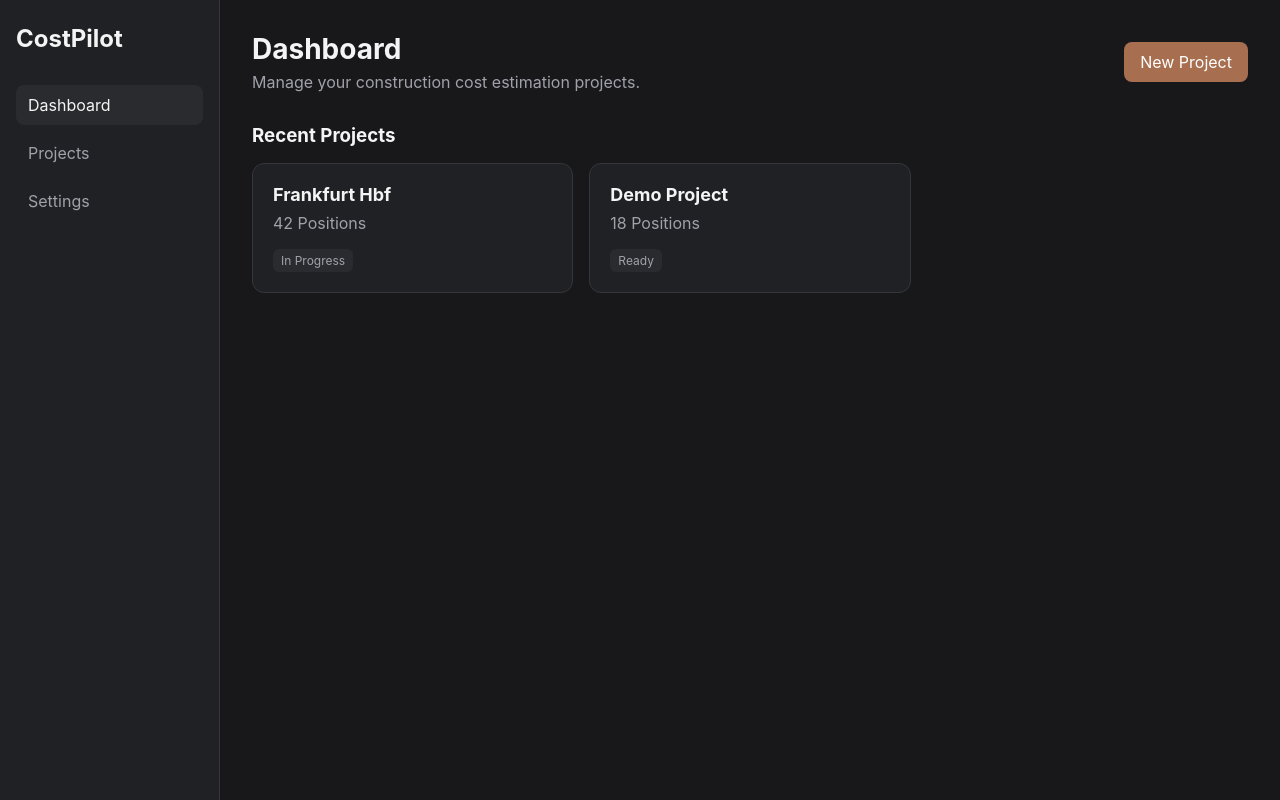
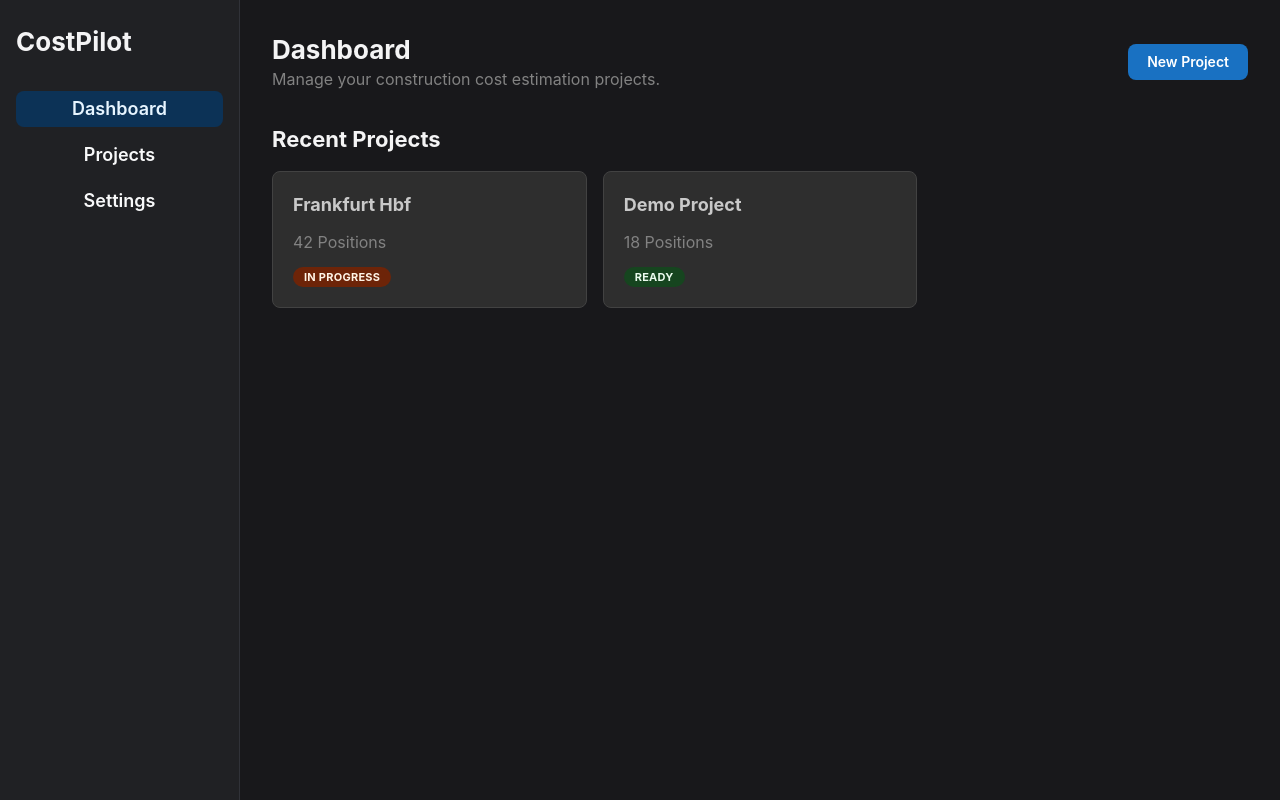
Before and after one commit to ilinwgl/costpilot-frontend, a React (Vite) app: page / in a window 1280 px wide. Built offline with nearby package versions, Linux system fonts and the light colour scheme.

Commit message:
feat: add Mantine style library

```diff
--- /dev/null
+++ b/postcss.config.cjs
@@ -0,0 +1,14 @@
+module.exports = {
+  plugins: {
+    "postcss-preset-mantine": {},
+    "postcss-simple-vars": {
+      variables: {
+        "mantine-breakpoint-xs": "36em",
+        "mantine-breakpoint-sm": "48em",
+        "mantine-breakpoint-md": "62em",
+        "mantine-breakpoint-lg": "75em",
+        "mantine-breakpoint-xl": "88em",
+      },
+    },
+  },
+};
--- a/src/components/sidebar.tsx
+++ b/src/components/sidebar.tsx
@@ -1,23 +1,44 @@
+import {
+  Button,
+  Stack,
+  Title,
+} from "@mantine/core";
+
 function Sidebar() {
   return (
     <aside className="sidebar">
-      <div className="sidebar-header">
-        <h1 className="app-title">CostPilot</h1>
-      </div>
+      <Title order={2} mb="xl">
+        CostPilot
+      </Title>
 
-      <nav className="sidebar-nav">
-        <button className="nav-button nav-button-active">
+      <Stack gap="xs">
+        <Button
+          variant="light"
+          color="blue"
+          fullWidth
+          fz={18}
+        >
           Dashboard
-        </button>
+        </Button>
 
-        <button className="nav-button">
+        <Button
+          variant="subtle"
+          color="gray"
+          fullWidth
+          fz={18}
+        >
           Projects
-        </button>
+        </Button>
 
-        <button className="nav-button">
+        <Button
+          variant="subtle"
+          color="gray"
+          fullWidth
+          fz={18}
+        >
           Settings
-        </button>
-      </nav>
+        </Button>
+      </Stack>
     </aside>
   );
 }
--- a/src/main.tsx
+++ b/src/main.tsx
@@ -1,5 +1,9 @@
 import React from "react";
 import ReactDOM from "react-dom/client";
+
+import "@mantine/core/styles.css";
+
+import { MantineProvider } from "@mantine/core";
 
 import App from "./app";
 import "./styles/global.css";
@@ -8,6 +12,8 @@ ReactDOM.createRoot(
   document.getElementById("root") as HTMLElement,
 ).render(
   <React.StrictMode>
-    <App />
+    <MantineProvider defaultColorScheme="dark">
+      <App />
+    </MantineProvider>
   </React.StrictMode>,
 );
--- a/src/pages/dashboard-page.tsx
+++ b/src/pages/dashboard-page.tsx
@@ -1,44 +1,71 @@
+import {
+  Badge,
+  Button,
+  Card,
+  Group,
+  SimpleGrid,
+  Stack,
+  Text,
+  Title,
+} from "@mantine/core";
+
 function DashboardPage() {
   return (
-    <>
-      <header className="page-header">
+    <Stack gap="xl">
+      <Group justify="space-between">
         <div>
-          <h2>Dashboard</h2>
+          <Title order={2}>Dashboard</Title>
 
-          <p className="page-subtitle">
+          <Text c="dimmed">
             Manage your construction cost estimation projects.
-          </p>
+          </Text>
         </div>
 
-        <button className="primary-button">
+        <Button color="blue">
           New Project
-        </button>
-      </header>
+        </Button>
+      </Group>
 
-      <section className="content-section">
-        <h3>Recent Projects</h3>
+      <div>
+        <Title order={3} mb="md">
+          Recent Projects
+        </Title>
 
-        <div className="project-grid">
-          <div className="project-card">
-            <h4>Frankfurt Hbf</h4>
-            <p>42 Positions</p>
+        <SimpleGrid cols={{ base: 1, sm: 2, lg: 3 }}>
+          <Card withBorder radius="md" padding="lg">
+            <Stack gap="sm">
+              <Title order={4}>
+                Frankfurt Hbf
+              </Title>
 
-            <span className="project-status">
-              In Progress
-            </span>
-          </div>
+              <Text c="dimmed">
+                42 Positions
+              </Text>
 
-          <div className="project-card">
-            <h4>Demo Project</h4>
-            <p>18 Positions</p>
+              <Badge color="orange" variant="light">
+                In Progress
+              </Badge>
+            </Stack>
+          </Card>
 
-            <span className="project-status">
-              Ready
-            </span>
-          </div>
-        </div>
-      </section>
-    </>
+          <Card withBorder radius="md" padding="lg">
+            <Stack gap="sm">
+              <Title order={4}>
+                Demo Project
+              </Title>
+
+              <Text c="dimmed">
+                18 Positions
+              </Text>
+
+              <Badge color="green" variant="light">
+                Ready
+              </Badge>
+            </Stack>
+          </Card>
+        </SimpleGrid>
+      </div>
+    </Stack>
   );
 }
 
--- a/src/styles/global.css
+++ b/src/styles/global.css
@@ -1,21 +1,21 @@
 :root {
   font-family:
-    Inter, system-ui, -apple-system, BlinkMacSystemFont, "Segoe UI",
+    Inter,
+    system-ui,
+    -apple-system,
+    BlinkMacSystemFont,
+    "Segoe UI",
     sans-serif;
 
-  --bg: #18181b;
-  --surface: #202124;
-  --surface-hover: #2a2b2f;
-  --border: #34363b;
+  color-scheme: dark;
 
-  --text: #f4f4f5;
+  --app-bg: #18181b;
+  --sidebar-bg: #202124;
+  --sidebar-border: #303238;
+  --content-bg: #18181b;
+
+  --text-primary: #f4f4f5;
   --text-muted: #a1a1aa;
-
-  --primary: #a76f4f;
-  --primary-hover: #bd7c58;
-
-  color: var(--text);
-  background: var(--bg);
 }
 
 * {
@@ -25,165 +25,70 @@
 html,
 body,
 #root {
-  margin: 0;
   width: 100%;
   height: 100%;
+  margin: 0;
 }
 
 body {
-  background: var(--bg);
-  color: var(--text);
+  min-width: 320px;
+  overflow: hidden;
+
+  color: var(--text-primary);
+  background: var(--app-bg);
 }
 
-button {
-  font: inherit;
-}
-
-/* layout */
+/* Application layout */
 
 .app-layout {
   display: flex;
   width: 100%;
-  height: 100%;
+  height: 100vh;
+  background: var(--app-bg);
 }
 
+/* Sidebar */
+
 .sidebar {
-  width: 220px;
+  width: 240px;
+  flex-shrink: 0;
+
   padding: 24px 16px;
 
-  background: var(--surface);
-  border-right: 1px solid var(--border);
+  background: var(--sidebar-bg);
+  border-right: 1px solid var(--sidebar-border);
 }
 
-.sidebar-header {
-  margin-bottom: 32px;
-}
-
-.app-title {
-  margin: 0;
-  font-size: 24px;
-}
-
-.sidebar-nav {
-  display: flex;
-  flex-direction: column;
-  gap: 8px;
-}
-
-/* navigation */
-
-.nav-button {
-  width: 100%;
-  padding: 10px 12px;
-
-  border: none;
-  border-radius: 8px;
-
-  background: transparent;
-  color: var(--text-muted);
-
-  text-align: left;
-  cursor: pointer;
-}
-
-.nav-button:hover {
-  background: var(--surface-hover);
-  color: var(--text);
-}
-
-.nav-button-active {
-  background: var(--surface-hover);
-  color: var(--text);
-}
-
-/* content */
+/* Main content */
 
 .main-content {
   flex: 1;
+  min-width: 0;
+  height: 100%;
+
   padding: 32px;
 
-  background: var(--bg);
+  overflow-y: auto;
+
+  background: var(--content-bg);
 }
 
-.page-header {
-  display: flex;
-  align-items: center;
-  justify-content: space-between;
+/* Scrollbar */
 
-  margin-bottom: 32px;
+::-webkit-scrollbar {
+  width: 8px;
+  height: 8px;
 }
 
-.page-header h2 {
-  margin: 0 0 6px 0;
-  font-size: 28px;
+::-webkit-scrollbar-track {
+  background: transparent;
 }
 
-.page-subtitle {
-  margin: 0;
-  color: var(--text-muted);
+::-webkit-scrollbar-thumb {
+  background: #334155;
+  border-radius: 999px;
 }
 
-/* buttons */
-
-.primary-button {
-  padding: 10px 16px;
-
-  border: none;
-  border-radius: 8px;
-
-  background: var(--primary);
-  color: white;
-
-  cursor: pointer;
+::-webkit-scrollbar-thumb:hover {
+  background: #475569;
 }
-
-.primary-button:hover {
-  background: var(--primary-hover);
-}
-
-/* project section */
-
-.content-section h3 {
-  margin-bottom: 16px;
-}
-
-.project-grid {
-  display: grid;
-  grid-template-columns: repeat(auto-fill, minmax(260px, 1fr));
-  gap: 16px;
-}
-
-.project-card {
-  padding: 20px;
-
-  background: var(--surface);
-  border: 1px solid var(--border);
-  border-radius: 12px;
-}
-
-.project-card:hover {
-  background: var(--surface-hover);
-}
-
-.project-card h4 {
-  margin: 0 0 8px 0;
-  font-size: 18px;
-}
-
-.project-card p {
-  margin: 0 0 16px 0;
-  color: var(--text-muted);
-}
-
-.project-status {
-  display: inline-block;
-
-  padding: 4px 8px;
-
-  border-radius: 6px;
-
-  background: var(--surface-hover);
-  color: var(--text-muted);
-
-  font-size: 12px;
-}
```
Also changed, not shown: package.json (+10 -5 lines), src/styles/components/button.css (deleted, +0 -45 lines), 1 other file (tests, documents, lock files or other folders).
